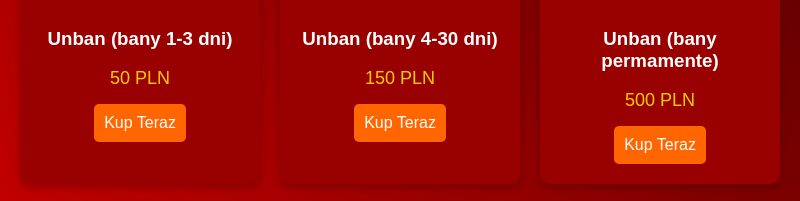
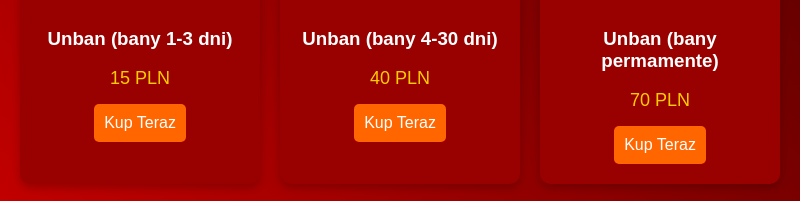
Before and after one commit to KSIW1234/LigotaGG, a plain HTML site: page index.html in a window 1280 px wide. Shown: the part 939-1140 px from the top of the page, 240-1040 px from the left. Drawn offline with Linux system fonts and the light colour scheme.

Commit message:
Update index.html

```diff
--- a/index.html
+++ b/index.html
@@ -422,17 +422,17 @@ function sendPurchase() {
             <div class="product-group">
                 <div class="product">
                     <h3>Unban (bany 1-3 dni)</h3>
-                    <p>50 PLN</p>
+                    <p>15 PLN</p>
                     <button class="buy-button" data-product="Unban (bany 1-3 dni)">Kup Teraz</button>
                 </div>
                 <div class="product">
                     <h3>Unban (bany 4-30 dni)</h3>
-                    <p>150 PLN</p>
+                    <p>40 PLN</p>
                     <button class="buy-button" data-product="Unban (bany 4-30 dni)">Kup Teraz</button>
                 </div>
                 <div class="product">
                     <h3>Unban (bany permamente)</h3>
-                    <p>500 PLN</p>
+                    <p>70 PLN</p>
                     <button class="buy-button" data-product="Unban (bany permamente)">Kup Teraz</button>
                 </div>
             </div>
```
